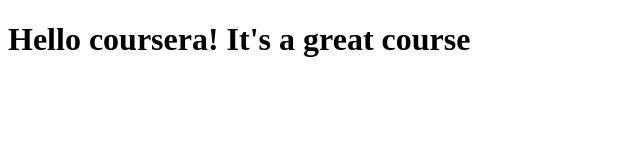
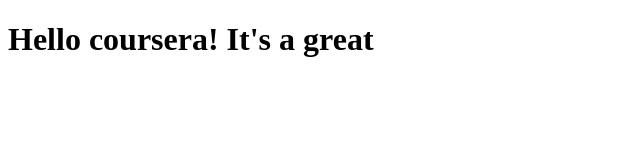
Before and after one commit to HeshanKR/CourseraHk-test, a plain HTML site: page site/index.html in a window 1280 px wide. Shown: the whole page, without its empty margins (0-640 px from the left). Drawn offline with Linux system fonts and the light colour scheme.

```diff
--- a/site/index.html
+++ b/site/index.html
@@ -4,6 +4,6 @@
 	<title>Hello coursera!</title>
 </head>
 <body>
- <h1>Hello coursera! It's a great course<h1>
+ <h1>Hello coursera! It's a great <h1>
 </body>
 </html>
```
